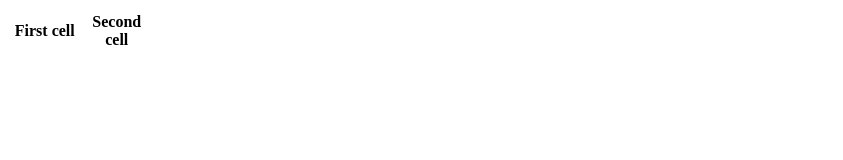
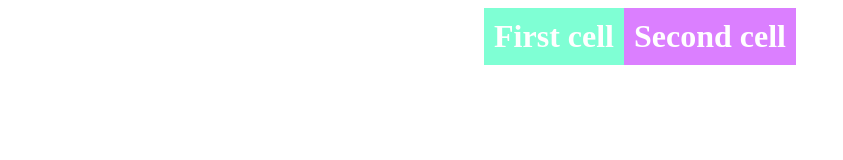
Before and after one commit to Maya-draw/projet-ecole42, a plain HTML site: page index.html in a window 1280 px wide. Shown: the whole page, without its empty margins (0-843 px from the left). Drawn offline with Linux system fonts and the light colour scheme.

Commit message:
Revise index.html to enhance table layout and styles
Updated the HTML structure and styling of the table.

```diff
--- a/index.html
+++ b/index.html
@@ -1,13 +1,10 @@
 <html>
-    <head>
-        <link rel="stylesheet" href="/home/llongo/discovery_piscine/cell01/ex06/tab.css">
-    </head>
-    <table>
-    <thead style="display: flex; justify-content: center;">
+<body>
+    <table style="border-collapse: collapse; margin: auto; font-size: 2rem">
         <tr>
-        <th style="width: 30%; height: auto" scope="col" class="case un">First cell</th>
-        <th style="width: 30%; height: auto" scope="col" class="case deux">Second cell</th>
+            <th style="background-color: aquamarine; color: white; padding: 10px;">First cell</th>
+            <th style="background-color: rgb(219, 127, 255); color: white; padding: 10px;">Second cell</th>
         </tr>
-    </thead>
     </table>
+</body>
 </html>
```
